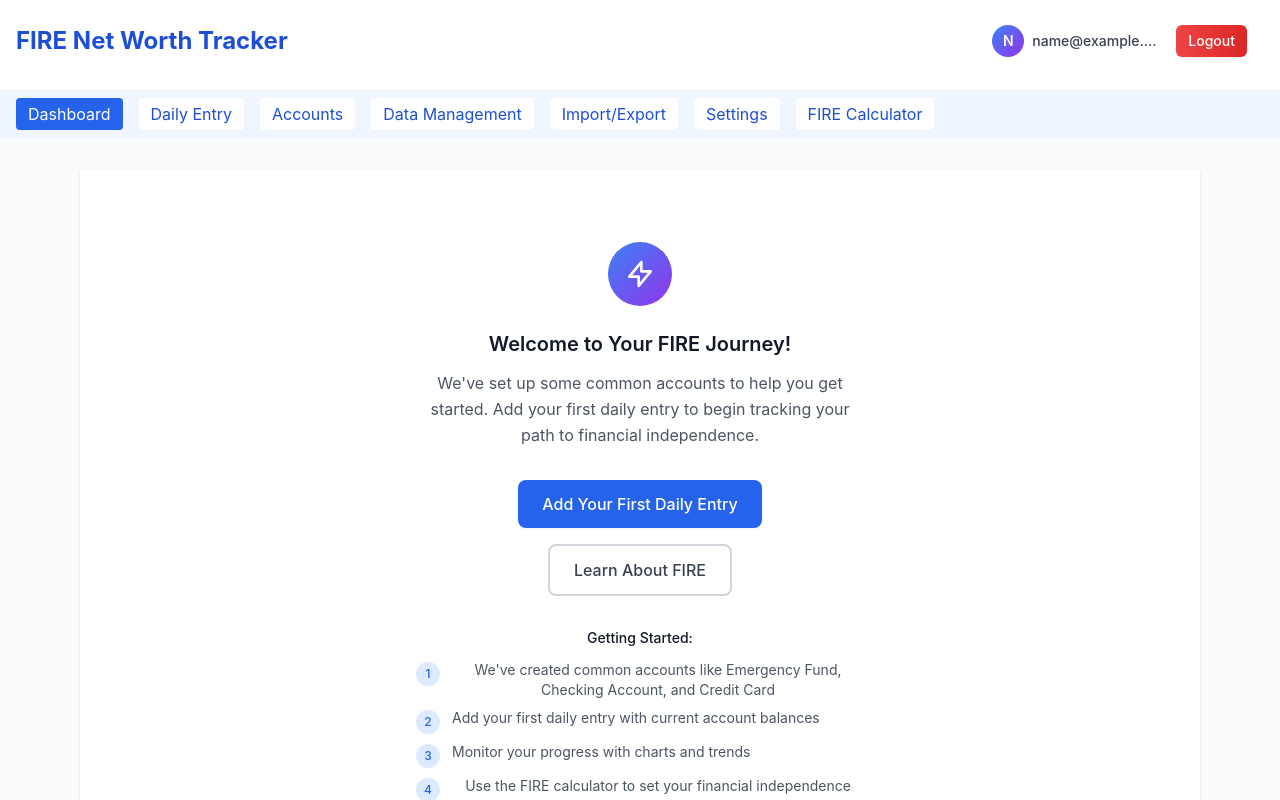
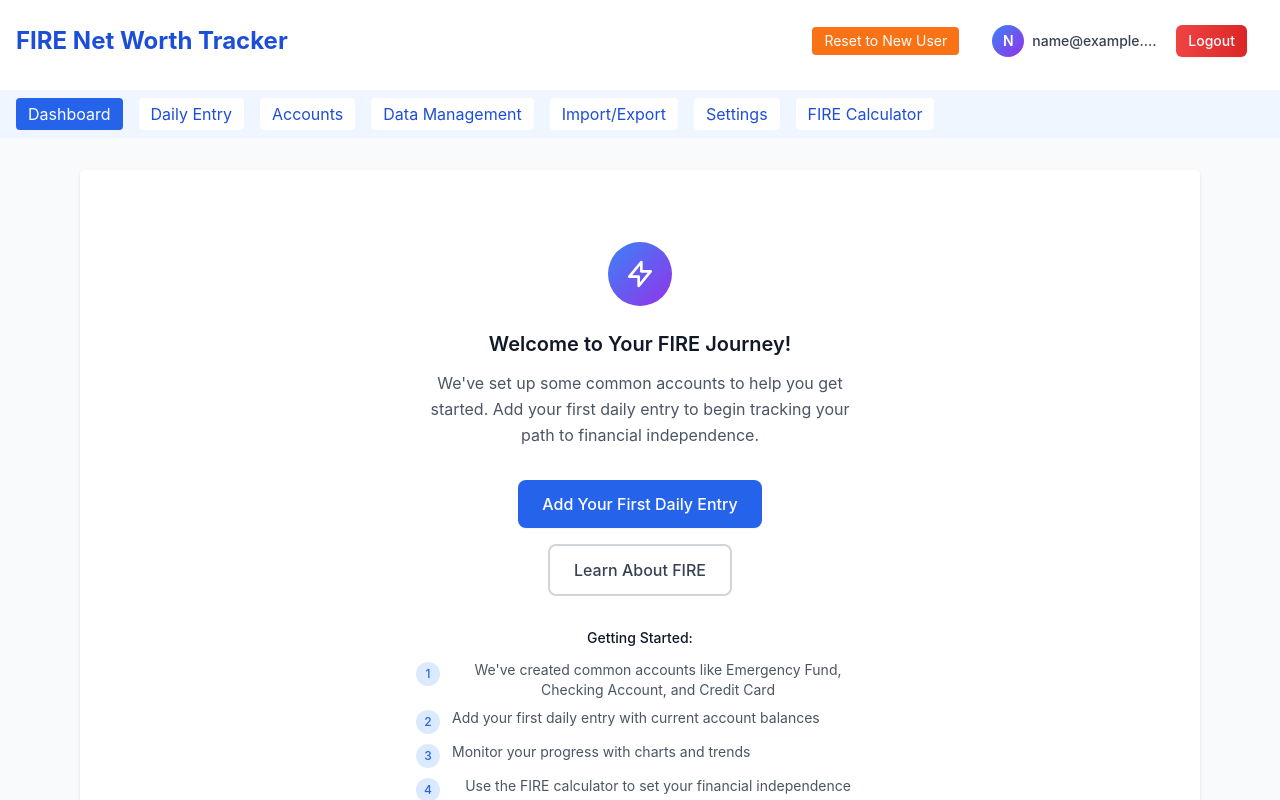
Before and after one commit to kooicia/onwardfi, a React (Create React App) app: page / in a window 1280 px wide. Both pictures are taken after typing "name@example.com", "Sample123" into the empty fields and a click on the button "Sign In". Shown: the top 800 px of the page. Built offline with nearby package versions, Linux system fonts and the light colour scheme.

Commit message:
Add Reset to New User button for testing predefined accounts

```diff
--- a/src/App.tsx
+++ b/src/App.tsx
@@ -403,6 +403,26 @@ function App() {
       <header className="bg-white shadow p-4">
         <div className="flex justify-between items-center mb-2">
           <div className="font-bold text-2xl text-blue-700">FIRE Net Worth Tracker</div>
+          <div className="flex items-center gap-4">
+            <button
+              onClick={() => {
+                if (window.confirm('This will clear all your data and reset you to a new user with predefined accounts. Continue?')) {
+                  // Clear all localStorage data for current user
+                  const keys = Object.keys(localStorage);
+                  keys.forEach(key => {
+                    if (key.startsWith('fire')) {
+                      localStorage.removeItem(key);
+                    }
+                  });
+                  // Reload the page
+                  window.location.reload();
+                }
+              }}
+              className="px-3 py-1 text-sm bg-orange-500 text-white rounded hover:bg-orange-600"
+              title="Reset to new user with predefined accounts"
+            >
+              Reset to New User
+            </button>
             <Auth
               onLogin={handleLogin}
               onLogout={handleLogout}
@@ -411,6 +431,7 @@ function App() {
               isLoading={isLoading}
               error={authError}
             />
+          </div>
         </div>
       </header>
       <nav className="flex gap-4 bg-blue-50 px-4 py-2">
```
Lines whose indentation alone changed are shown as unchanged.
